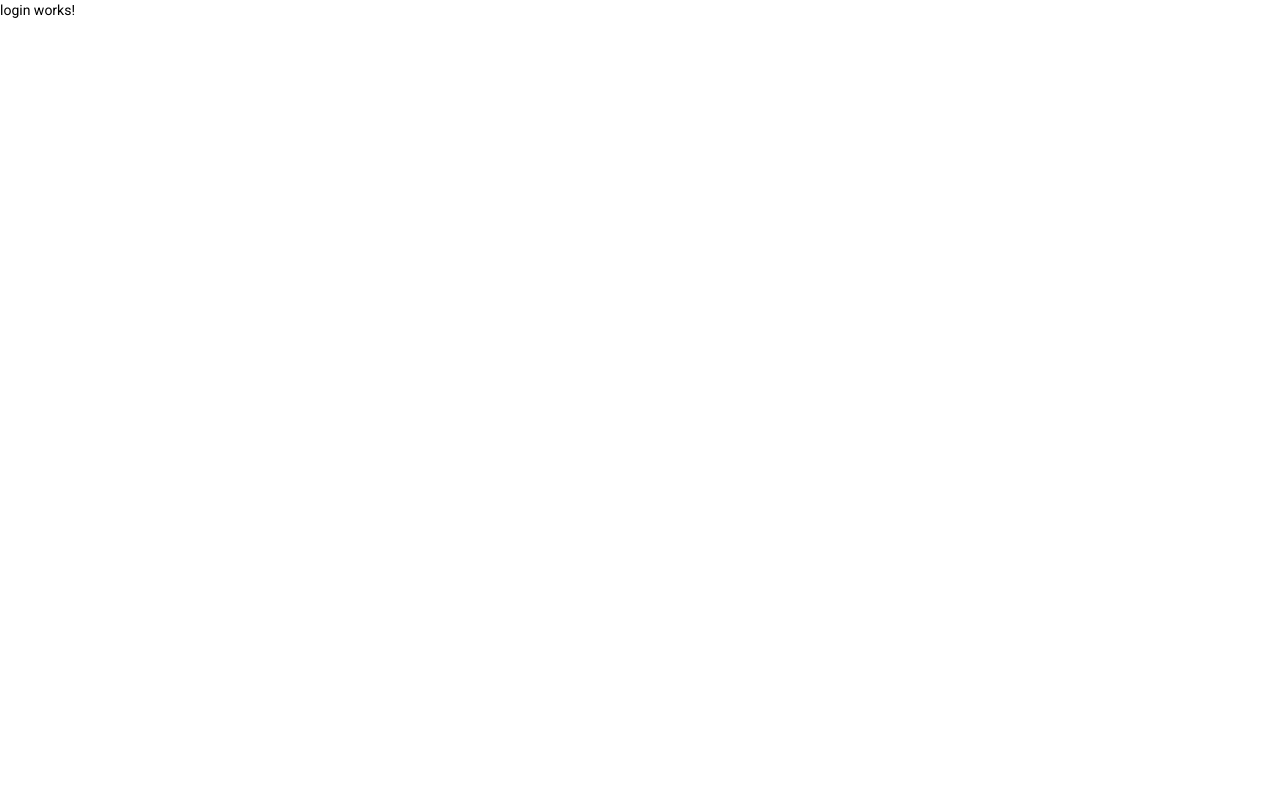
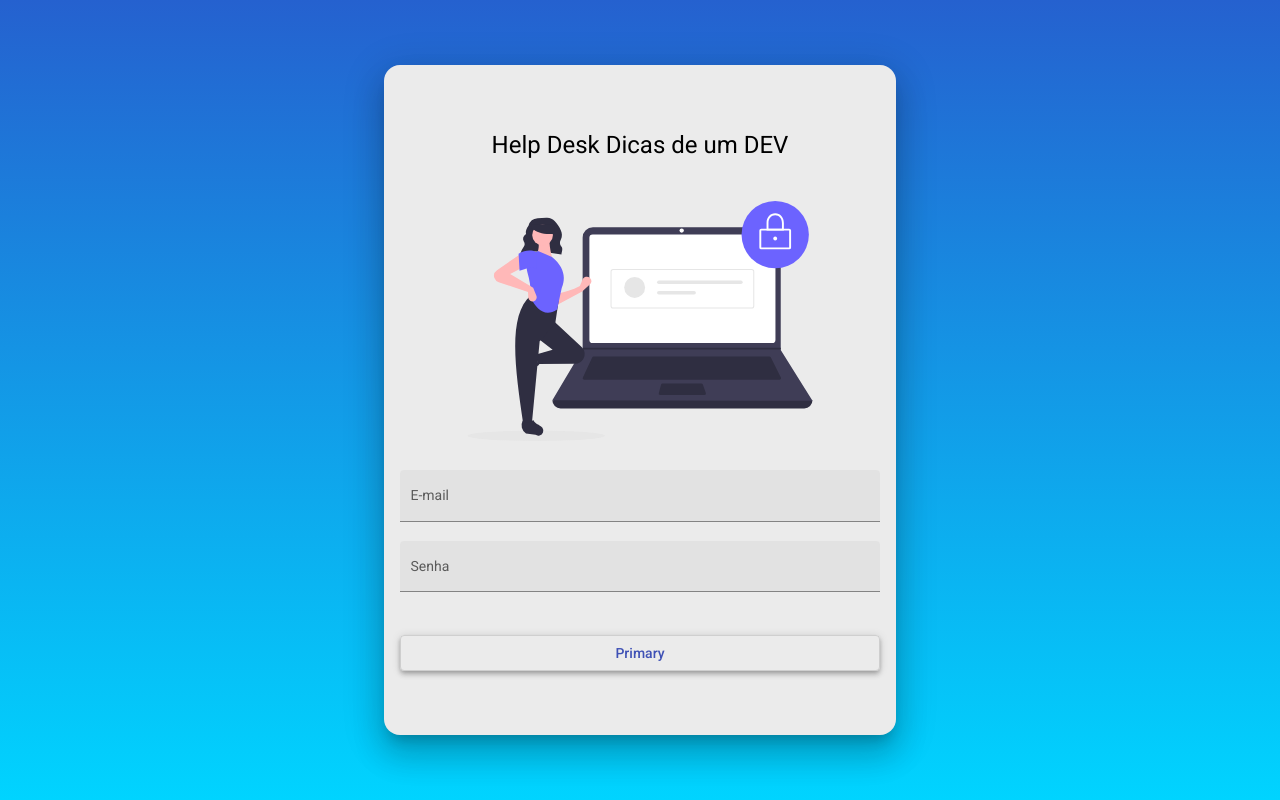
Before and after one commit to edilson-santiago-da-silva/helpdesk-frontend, an Angular app: page /login in a window 1280 px wide. Built offline with nearby package versions, Linux system fonts and the light colour scheme.

Commit message:
HTML and CSS for LOGIN

```diff
--- a/src/app/components/login/login.component.css
+++ b/src/app/components/login/login.component.css
@@ -0,0 +1,34 @@
+.conteiner{
+    height: 100%;
+    background:  linear-gradient(180deg, rgba(2,0,36,1) 0%, rgba(37,97,207,1) 0%, rgba(0,212,255,1) 100%);
+    display: flex;
+    align-items: center;
+    justify-content: center;
+}
+
+.form{
+    width: 30rem;
+    margin: auto;
+    background-color: rgb(235, 235, 235);
+    padding: 4rem 1rem;
+    border-radius: 1rem;
+}
+
+h1{
+    width: 100%;
+    text-align: center;
+}
+
+img {
+    height: 15rem;
+    width: 100%;
+    margin: 1.5rem auto 1.5rem auto;
+}
+
+.full-width{
+    width: 100%;
+}
+
+button {
+    margin-top: 1.5rem;
+ }
--- a/src/app/components/login/login.component.html
+++ b/src/app/components/login/login.component.html
@@ -1 +1,21 @@
-<p>login works!</p>
+<div class="conteiner">
+    <form class="form mat-elevation-z20">
+
+      <h1>Help Desk Dicas de um DEV</h1>
+
+      <img src="assets/img/login-image.svg" alt="Help Desk - Dicas de um DEV">
+
+        <mat-form-field class="full-width" appearance="fill">
+          <mat-label>E-mail</mat-label>
+          <input matInput placeholder="Ex. fulano@mail.com">
+        </mat-form-field>
+
+        <mat-form-field class="full-width" appearance="fill">
+            <mat-label>Senha</mat-label>
+            <input type="password" matInput placeholder="Ex. 123456789">
+          </mat-form-field>
+
+          <button class="full-width mat-elevation-z4" mat-stroked-button color="primary">Primary</button>
+      </form>
+
+</div>
```
Also changed, not shown: src/assets/img/login-image.svg (added).
